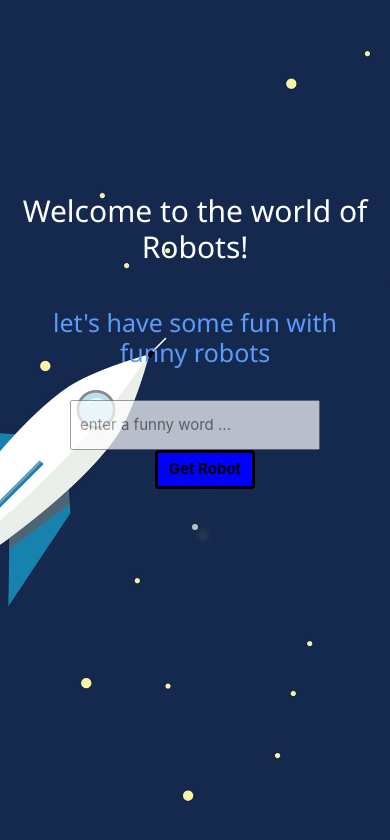
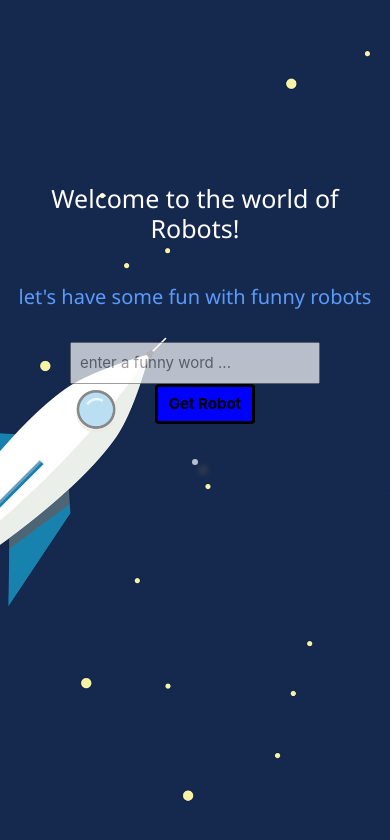
Before and after one commit to saranasr83/sara-khosravi-gonimbly, a React (Create React App) app: page / in a window 390 px wide. Shown: the top 840 px of the page. Built offline with nearby package versions, Linux system fonts and the light colour scheme.

Commit message:
make the font smaller for smaller screen

```diff
--- a/src/components/SearchBox/SearchBox.js
+++ b/src/components/SearchBox/SearchBox.js
@@ -5,7 +5,7 @@ const SearchBox = props =>(
     <form className="search w3-animate-top">
         <div className="form-group">
             <input
-            style={{height:"50px",width:"250px", opacity:".7", padding:"8px" }}
+            style={{width:"250px", opacity:".7", padding:"8px" }}
             type="text"
             name="robot"
             placeholder="enter a funny word ..."
--- a/src/pages/Home/Home.css
+++ b/src/pages/Home/Home.css
@@ -3,7 +3,7 @@ body {
     background-size: cover;
     background-repeat: no-repeat;
     background-position: center;
-    padding: 20px;
+    padding: 10px;
     width: 100%;
     /* height: auto; */
     min-height: 100vh
@@ -36,10 +36,10 @@ body {
     }
     @media (max-width:400px){
         h1{
-            font-size: 30px;
+            font-size: 25px;
         }
         h2{
-            font-size: 25px;
+            font-size: 20px;
 
         }
     }
```
